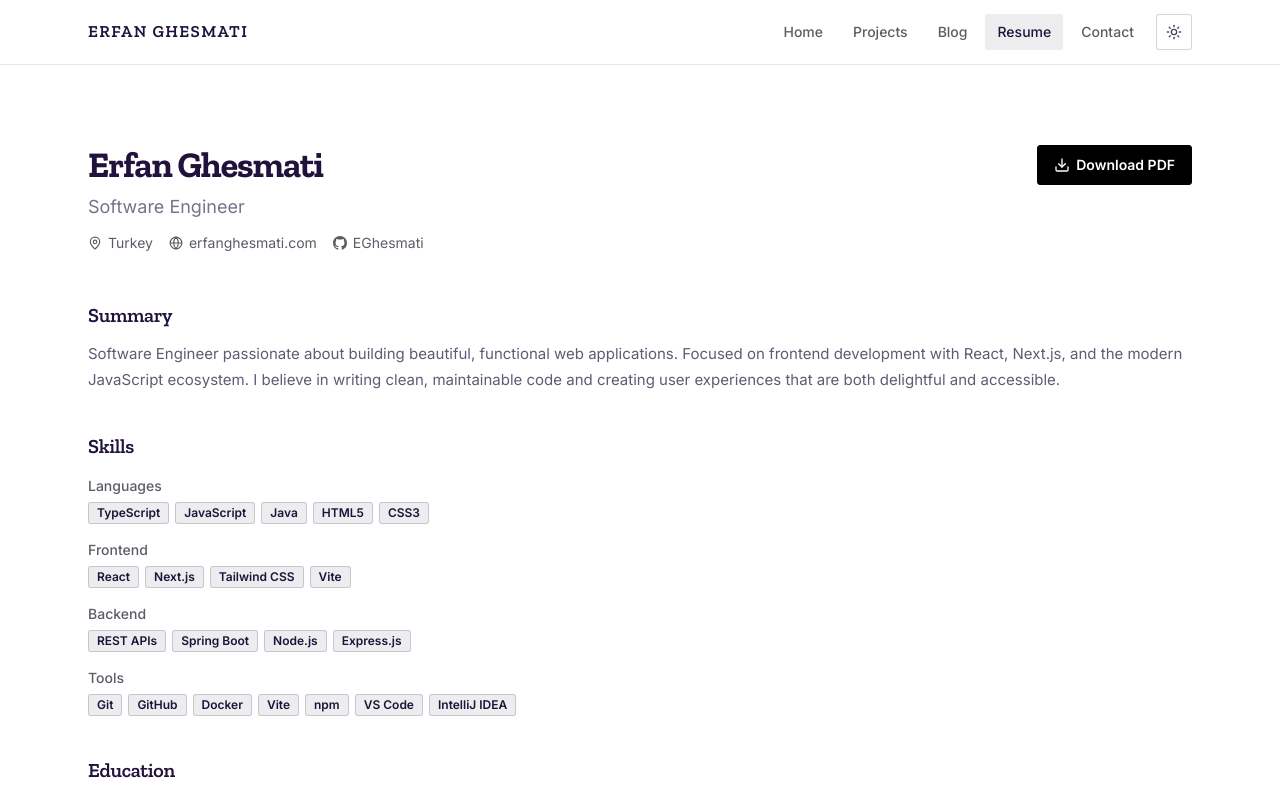
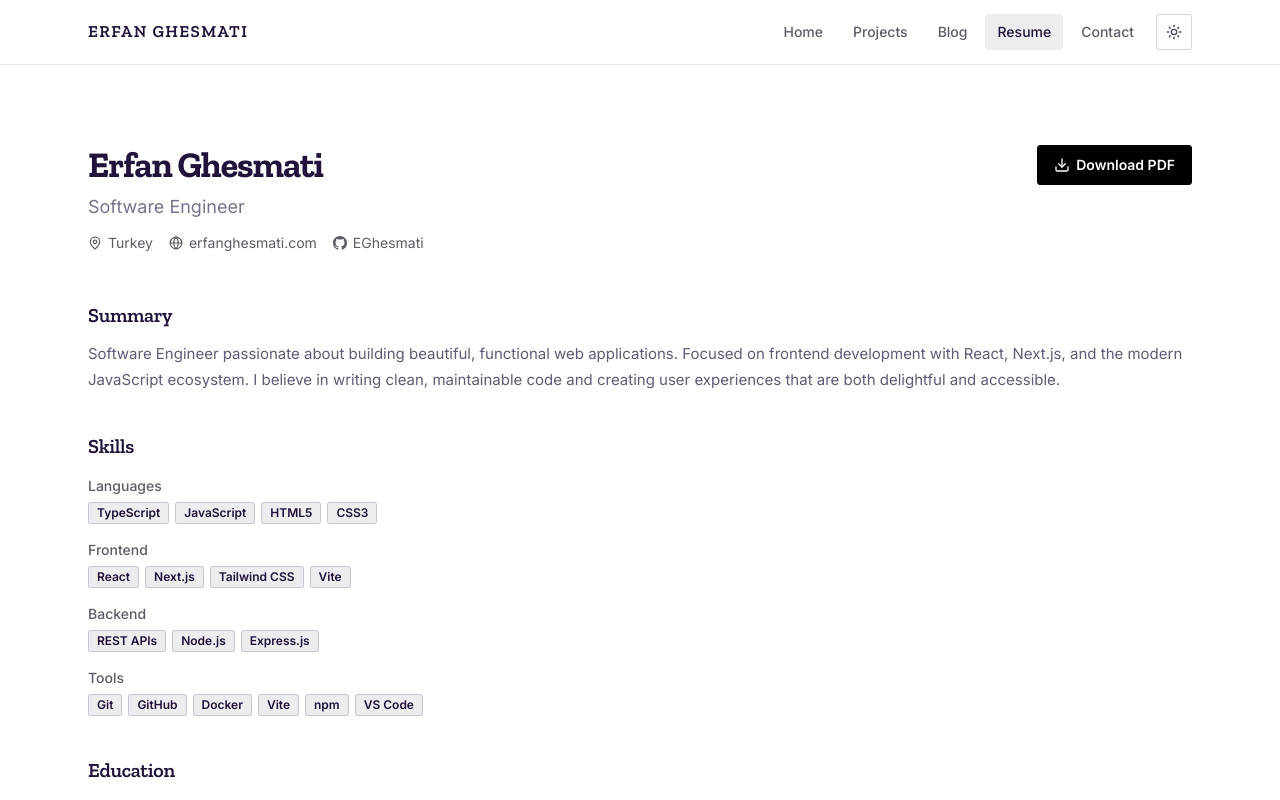
Before and after one commit to EGhesmati/cv, a Next.js app: page /resume in a window 1280 px wide. Shown: the top 800 px of the page. Built offline with nearby package versions, Linux system fonts and the light colour scheme.

Commit message:
Remove Java/Spring from skills and resume, link CV to new Dropbox PDF

```diff
--- a/app/resume/page.tsx
+++ b/app/resume/page.tsx
@@ -51,7 +51,6 @@ const jsonLd = {
     "Git",
     "Docker",
     "REST APIs",
-    "Spring Boot",
   ],
   address: {
     "@type": "PostalAddress",
@@ -111,8 +110,9 @@ export default function ResumePage() {
             </div>
 
             <a
-              href="/cv/Erfan_Ghesmati_Resume.pdf"
-              download
+              href="https://www.dropbox.com/scl/fi/xxwn0irg4dhmvv5zpfb4h/Erfan_Ghesmati_Resume.pdf?rlkey=k4yrxbf9qgspn5pw5uphjawjy&st=ce3lt9jg&dl=0"
+              target="_blank"
+              rel="noopener noreferrer"
               className={cn(
                 buttonVariants({ variant: "default", size: "default" }),
                 "self-start"
@@ -151,7 +151,6 @@ export default function ResumePage() {
                   {[
                     "TypeScript",
                     "JavaScript",
-                    "Java",
                     "HTML5",
                     "CSS3",
                   ].map((s) => (
@@ -183,7 +182,7 @@ export default function ResumePage() {
                   Backend
                 </dt>
                 <dd className="mt-1.5 flex flex-wrap gap-1.5">
-                  {["REST APIs", "Spring Boot", "Node.js", "Express.js"].map((s) => (
+                  {["REST APIs", "Node.js", "Express.js"].map((s) => (
                     <Badge key={s} variant="secondary">
                       {s}
                     </Badge>
@@ -202,7 +201,6 @@ export default function ResumePage() {
                     "Vite",
                     "npm",
                     "VS Code",
-                    "IntelliJ IDEA",
                   ].map((s) => (
                     <Badge key={s} variant="secondary">
                       {s}
--- a/components/skills.tsx
+++ b/components/skills.tsx
@@ -7,7 +7,6 @@ import {
   SiReact,
   SiNextdotjs,
   SiTailwindcss,
-  SiSpringboot,
   SiNodedotjs,
   SiExpress,
   SiGit,
@@ -15,7 +14,6 @@ import {
   SiDocker,
   SiVite,
   SiNpm,
-  SiIntellijidea,
 } from "@icons-pack/react-simple-icons"
 import { Globe } from "lucide-react"
 import { Badge } from "@/components/ui/badge"
@@ -25,16 +23,6 @@ function VSCodeIcon({ className }: { className?: string }) {
   return (
     <svg viewBox="0 0 24 24" className={className} fill="currentColor" aria-hidden="true">
       <path d="M23.15 2.587L18.21.21a1.494 1.494 0 0 0-1.705.29l-9.46 8.63-4.12-3.128a.999.999 0 0 0-1.276.057L.327 7.261A1 1 0 0 0 .326 8.74L3.899 12 .326 15.26a1 1 0 0 0 .001 1.479L1.65 17.94a.999.999 0 0 0 1.276.057l4.12-3.128 9.46 8.63a1.492 1.492 0 0 0 1.704.29l4.942-2.377A1.5 1.5 0 0 0 24 20.06V3.939a1.5 1.5 0 0 0-.85-1.352zm-5.146 14.861L10.826 12l7.178-5.448v10.896z" />
-    </svg>
-  )
-}
-
-/** Inline SVG for Java (not available in @icons-pack/react-simple-icons; SiOpenjdk is openjdk) */
-function JavaIcon({ className }: { className?: string }) {
-  return (
-    <svg viewBox="0 0 24 24" className={className} fill="currentColor" aria-hidden="true">
-      <path d="M8.851 18.56s-.917.534.653.714c1.902.218 2.874.187 4.969-.212 0 0 .552.346 1.321.646-4.699 2.013-10.633-.118-6.943-1.149M8.276 15.933s-1.028.761.542.924c2.032.209 3.636.227 6.413-.308 0 0 .384.389.987.602-5.679 1.661-12.007.131-7.942-1.218M13.116 11.475c1.158 1.333-.304 2.533-.304 2.533s2.939-1.518 1.589-3.418c-1.261-1.772-2.228-2.652 3.007-5.688 0-.001-8.216 2.051-4.292 6.573M19.33 20.504s.679.559-.747.991c-2.712.822-11.288 1.069-13.669.033-.856-.373.75-.89 1.254-.998.527-.114.828-.093.828-.093-.953-.671-6.156 1.317-2.643 1.887 9.58 1.553 17.462-.7 14.977-1.82M9.292 13.21s-4.362 1.036-1.544 1.412c1.189.159 3.561.123 5.77-.062 1.808-.152 3.618-.477 3.618-.477s-.637.272-1.098.587c-4.429 1.165-12.986.623-10.522-.568 2.082-1.006 3.776-.892 3.776-.892M17.181 4.276c4.503 1.167-1.181 5.764-1.181 5.764s1.143-2.315-1.234-4.174C12.654 3.85 14.958 3.149 17.181 4.276" />
-      <path d="M12.117 22s2.473.203 4.507-.394c0 0-.511.44-1.486.659-3.832.69-8.097.03-6.684-.609 1.332-.604 3.663-.344 3.663.344" />
     </svg>
   )
 }
@@ -54,7 +42,6 @@ const categories: SkillCategory[] = [
   {
     title: "Languages",
     skills: [
-      { name: "Java", icon: JavaIcon },
       { name: "JavaScript", icon: SiJavascript },
       { name: "TypeScript", icon: SiTypescript },
       { name: "HTML5", icon: SiHtml5 },
@@ -73,7 +60,6 @@ const categories: SkillCategory[] = [
   {
     title: "Backend",
     skills: [
-      { name: "Spring Boot", icon: SiSpringboot, learning: true },
       { name: "REST APIs", icon: Globe },
       { name: "Node.js", icon: SiNodedotjs },
       { name: "Express.js", icon: SiExpress },
@@ -87,7 +73,6 @@ const categories: SkillCategory[] = [
       { name: "GitHub", icon: SiGithub },
       { name: "Docker", icon: SiDocker },
       { name: "npm", icon: SiNpm },
-      { name: "IntelliJ IDEA", icon: SiIntellijidea },
       { name: "VS Code", icon: VSCodeIcon },
     ],
   },
```
